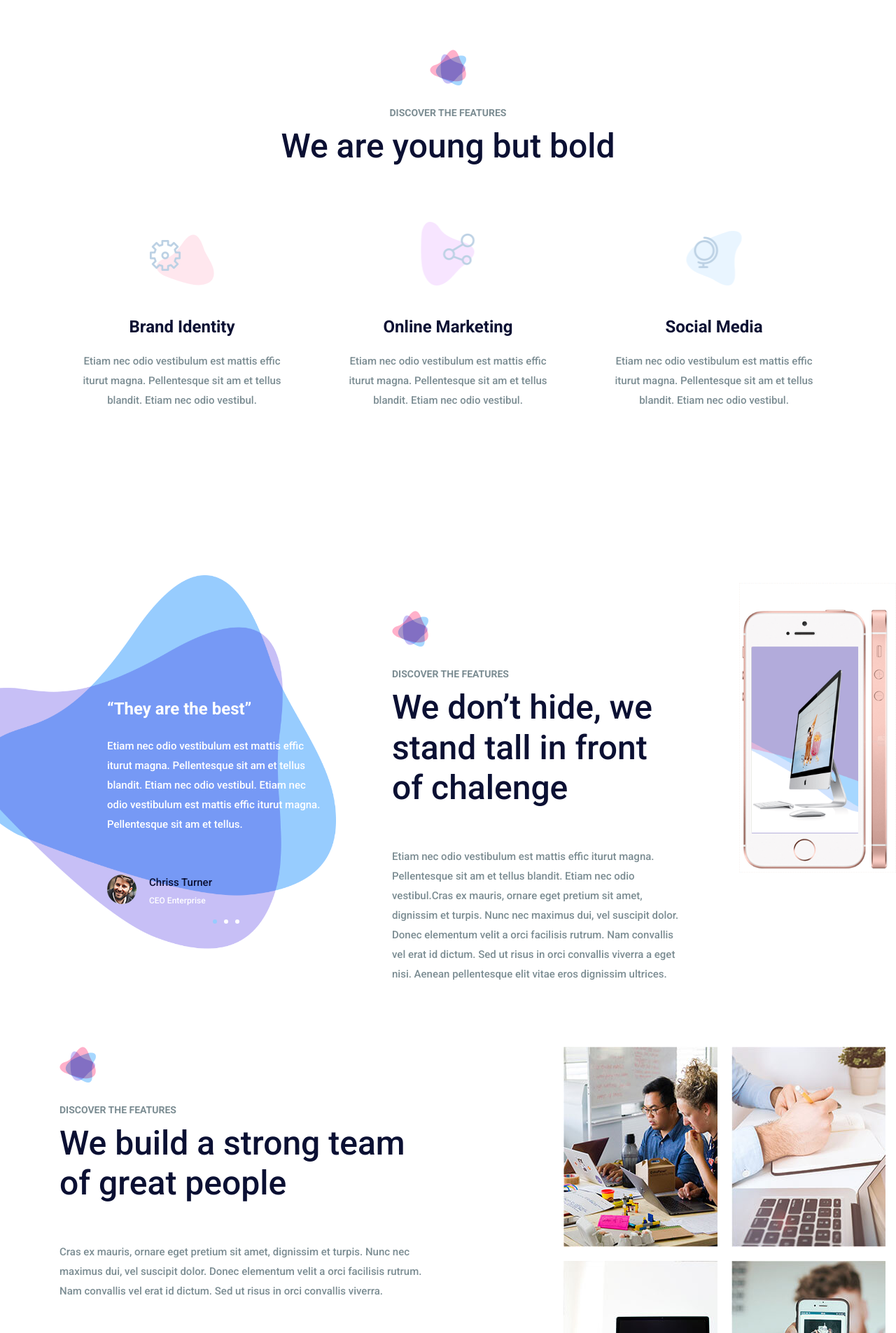
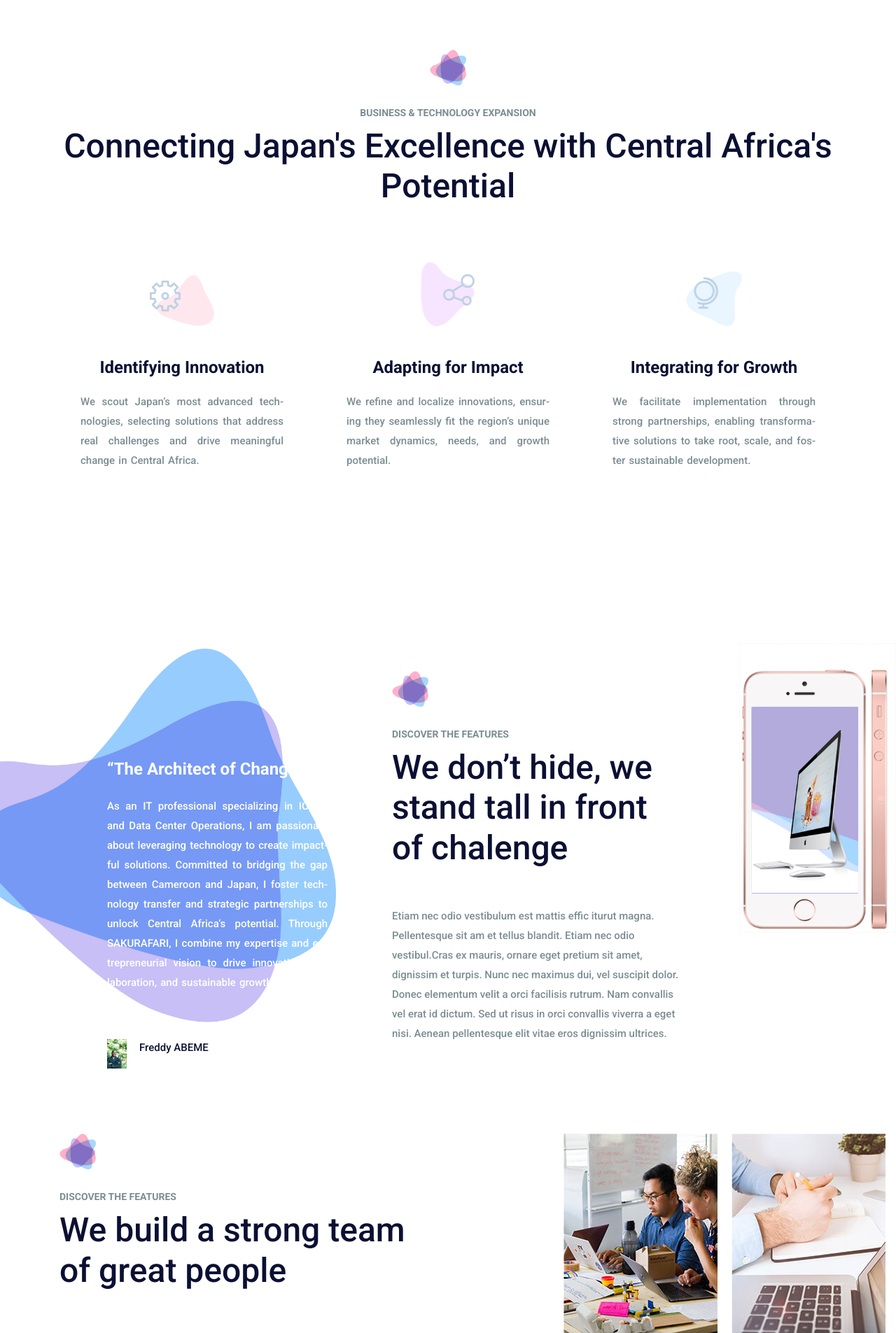
Before and after one commit to abyf/sakurafari, a Django app: page / in a window 1280 px wide. Shown: the part 949-2854 px from the top of the page at 70% size. Run offline with Django 5.2, Linux system fonts and the light colour scheme; some libraries are stand-ins or nearby versions.

Commit message:
Refinning

```diff
--- a/web_sakurafari/templates/elements.html
+++ b/web_sakurafari/templates/elements.html
@@ -330,7 +330,7 @@
                         <div class="col-lg-4 col-sm-6">
                             <aside class="f_widget f_about_widget">
                                 <img src="{% static 'web_sakurafari/img/logo.png' %}"  alt="">
-                                <p>Cras ex mauris, ornare eget pretium sit amet, dignissim et turpis. Nunc nec maximus dui, vel suscipit dolor. Donec elementum velit a orci facilisis rutrum.</p>
+                                <p style="text-align: justify;">At SAKURAFARI, we bridge the gap between Japan’s cutting-edge technology and Central Africa’s emerging opportunities. With Cameroon as the strategic entry point, we identify, adapt, and integrate transformative innovations that drive sustainable growth.</p>
                             </aside>
                         </div>
                         <div class="col-lg-4 col-sm-6">
@@ -369,7 +369,7 @@
             <div class="footer_copyright">
                 <div class="container">
                     <div class="float-sm-left">
-                        <h5>Copyright &copy;<script>document.write(new Date().getFullYear());</script> All rights reserved</h5>
+                        <h5>Copyright &copy;<script>document.write(new Date().getFullYear());</script> All rights reserved, SAKURAFARI</h5>
                     </div>
                     <div class="float-sm-right">
                         <ul>
--- a/web_sakurafari/templates/home.html
+++ b/web_sakurafari/templates/home.html
@@ -10,6 +10,18 @@
         <link rel="stylesheet" href="{% static 'web_sakurafari/img/fav-icon.png' %}">
         <!-- The above 3 meta tags *must* come first in the head; any other head content must come *after* these tags -->
         <title>SAKURAFARI</title>
+
+        <style>
+            .justified-text {
+                text-align: justify;
+                text-justify: inter-word;
+                margin-bottom: 10px;
+                line-height: 1.6;
+                hyphens: auto;
+                word-spacing: 0.1em;
+                max-width: 800px;
+            }
+        </style>
 
         <!-- Icon css link -->
         <link rel="stylesheet" href="{% static 'web_sakurafari/css/font-awesome.min.css' %}">
@@ -160,7 +172,7 @@
                             data-type="text"
                             data-responsive_offset="on"
                             data-frames="[{&quot;delay&quot;:10,&quot;speed&quot;:1500,&quot;frame&quot;:&quot;0&quot;,&quot;from&quot;:&quot;y:[-100%];z:0;rX:0deg;rY:0;rZ:0;sX:1;sY:1;skX:0;skY:0;&quot;,&quot;mask&quot;:&quot;x:0px;y:0px;s:inherit;e:inherit;&quot;,&quot;to&quot;:&quot;o:1;&quot;,&quot;ease&quot;:&quot;Power2.easeInOut&quot;},{&quot;delay&quot;:&quot;wait&quot;,&quot;speed&quot;:1500,&quot;frame&quot;:&quot;999&quot;,&quot;to&quot;:&quot;y:[175%];&quot;,&quot;mask&quot;:&quot;x:inherit;y:inherit;s:inherit;e:inherit;&quot;,&quot;ease&quot;:&quot;Power2.easeInOut&quot;}]"
-                            data-textAlign="['left','left','left','left','left','center']">Cameroon: <br />The Key to Driving <br />Innovation in the Region</div>
+                            data-textAlign="['left','left','left','left','left','center']">Identifying Innovation: <br />Solar World's Cutting-Edge <br />Portable Power Stations</div>
 
                             <div class="tp-caption tp-resizeme secand_text"
                                 data-x="['left','left','left','left','15','center']"
@@ -230,7 +242,7 @@
                             data-type="text"
                             data-responsive_offset="on"
                             data-frames="[{&quot;delay&quot;:10,&quot;speed&quot;:1500,&quot;frame&quot;:&quot;0&quot;,&quot;from&quot;:&quot;y:[-100%];z:0;rX:0deg;rY:0;rZ:0;sX:1;sY:1;skX:0;skY:0;&quot;,&quot;mask&quot;:&quot;x:0px;y:0px;s:inherit;e:inherit;&quot;,&quot;to&quot;:&quot;o:1;&quot;,&quot;ease&quot;:&quot;Power2.easeInOut&quot;},{&quot;delay&quot;:&quot;wait&quot;,&quot;speed&quot;:1500,&quot;frame&quot;:&quot;999&quot;,&quot;to&quot;:&quot;y:[175%];&quot;,&quot;mask&quot;:&quot;x:inherit;y:inherit;s:inherit;e:inherit;&quot;,&quot;ease&quot;:&quot;Power2.easeInOut&quot;}]"
-                            data-textAlign="['left','left','left','left','left','center']">Fostering Growth <br /> Through Technology <br />and Collaboration</div>
+                            data-textAlign="['left','left','left','left','left','center']">Identifying Innovation: <br /> TOKYO8 by <br /> TAIYO YUKA</div>
 
                             <div class="tp-caption tp-resizeme secand_text"
                                 data-x="['left','left','left','left','15','center']"
@@ -291,8 +303,8 @@
             <div class="container">
                 <div class="c_title">
                     <img src="{% static 'web_sakurafari/img/icon/title-icon.png' %}"  alt="">
-                    <h6>Discover the features</h6>
-                    <h2>We are young but bold</h2>
+                    <h6>Business & Technology Expansion</h6>
+                    <h2>Connecting Japan's Excellence with Central Africa's Potential</h2>
                 </div>
                 <div class="row feature_inner">
                     <div class="col-lg-4 col-sm-6">
@@ -300,8 +312,8 @@
                             <div class="f_icon">
                                 <img src="{% static 'web_sakurafari/img/icon/f-icon-1.png' %}"  alt="">
                             </div>
-                            <h4>Brand Identity</h4>
-                            <p>Etiam nec odio vestibulum est mattis effic iturut magna. Pellentesque sit am et tellus blandit. Etiam nec odio vestibul. </p>
+                            <h4>Identifying Innovation</h4>
+                            <p class="justified-text">We scout Japan’s most advanced technologies, selecting solutions that address real challenges and drive meaningful change in Central Africa.</p>
                             <a class="more_btn" href="#">Read More</a>
                         </div>
                     </div>
@@ -310,8 +322,8 @@
                             <div class="f_icon">
                                 <img src="{% static 'web_sakurafari/img/icon/f-icon-2.png' %}"  alt="">
                             </div>
-                            <h4>Online Marketing</h4>
-                            <p>Etiam nec odio vestibulum est mattis effic iturut magna. Pellentesque sit am et tellus blandit. Etiam nec odio vestibul. </p>
+                            <h4>Adapting for Impact</h4>
+                            <p class="justified-text">We refine and localize innovations, ensuring they seamlessly fit the region’s unique market dynamics, needs, and growth potential.</p>
                             <a class="more_btn" href="#">Read More</a>
                         </div>
                     </div>
@@ -320,8 +332,8 @@
                             <div class="f_icon">
                                 <img src="{% static 'web_sakurafari/img/icon/f-icon-3.png' %}"  alt="">
                             </div>
-                            <h4>Social Media</h4>
-                            <p>Etiam nec odio vestibulum est mattis effic iturut magna. Pellentesque sit am et tellus blandit. Etiam nec odio vestibul. </p>
+                            <h4>Integrating for Growth</h4>
+                            <p class="justified-text">We facilitate implementation through strong partnerships, enabling transformative solutions to take root, scale, and foster sustainable development.</p>
                             <a class="more_btn" href="#">Read More</a>
                         </div>
                     </div>
@@ -335,35 +347,14 @@
             <div class="left_3d">
                 <div class="shap_slider_inner owl-carousel">
                     <div class="item">
-                        <h4>“They are the best”</h4>
-                        <p>Etiam nec odio vestibulum est mattis effic iturut magna. Pellentesque sit am et tellus blandit. Etiam nec odio vestibul. Etiam nec odio vestibulum est mattis effic iturut magna. Pellentesque sit am et tellus.</p>
+                        <h4>“The Architect of Change”</h4>
+                        <p class="justified-text">As an IT professional specializing in ICT4D and Data Center Operations, I am passionate about leveraging technology to create impactful solutions. Committed to bridging the gap between Cameroon and Japan, I foster technology transfer and strategic partnerships to unlock Central Africa’s potential.
+                            Through SAKURAFARI, I combine my expertise and entrepreneurial vision to drive innovation, collaboration, and sustainable growth</p>
                         <div class="media">
-                            <img src="{% static 'web_sakurafari/img/team/people/people-5.jpg' %}"  alt="">
+                            <img src="{% static 'web_sakurafari/img/team/people/founder.jpg' %}"  alt="">
                             <div class="media-body">
-                                <h5>Chriss Turner</h5>
-                                <h6>CEO Enterprise</h6>
-                            </div>
-                        </div>
-                    </div>
-                    <div class="item">
-                        <h4>“They are the best”</h4>
-                        <p>Etiam nec odio vestibulum est mattis effic iturut magna. Pellentesque sit am et tellus blandit. Etiam nec odio vestibul. Etiam nec odio vestibulum est mattis effic iturut magna. Pellentesque sit am et tellus.</p>
-                        <div class="media">
-                            <img src="{% static 'web_sakurafari/img/team/people/people-5.jpg' %}"  alt="">
-                            <div class="media-body">
-                                <h5>Chriss Turner</h5>
-                                <h6>CEO Enterprise</h6>
-                            </div>
-                        </div>
-                    </div>
-                    <div class="item">
-                        <h4>“They are the best”</h4>
-                        <p>Etiam nec odio vestibulum est mattis effic iturut magna. Pellentesque sit am et tellus blandit. Etiam nec odio vestibul. Etiam nec odio vestibulum est mattis effic iturut magna. Pellentesque sit am et tellus.</p>
-                        <div class="media">
-                            <img src="{% static 'web_sakurafari/img/team/people/people-5.jpg' %}"  alt="">
-                            <div class="media-body">
-                                <h5>Chriss Turner</h5>
-                                <h6>CEO Enterprise</h6>
+                                <h5>Freddy ABEME</h5>
+                                <h6>Founder</h6>
                             </div>
                         </div>
                     </div>
@@ -502,7 +493,7 @@
                         <div class="col-lg-4 col-sm-6">
                             <aside class="f_widget f_about_widget">
                                 <img src="{% static 'web_sakurafari/img/logo.png' %}"  alt="">
-                                <p>Cras ex mauris, ornare eget pretium sit amet, dignissim et turpis. Nunc nec maximus dui, vel suscipit dolor. Donec elementum velit a orci facilisis rutrum.</p>
+                                <p class="justified-text">At SAKURAFARI, we bridge the gap between Japan’s cutting-edge technology and Central Africa’s emerging opportunities. With Cameroon as the strategic entry point, we identify, adapt, and integrate transformative innovations that drive sustainable growth.</p>
                             </aside>
                         </div>
                         <div class="col-lg-4 col-sm-6">
@@ -541,7 +532,7 @@
             <div class="footer_copyright">
                 <div class="container">
                     <div class="float-sm-left">
-                        <h5>Copyright &copy;<script>document.write(new Date().getFullYear());</script> All rights reserved</h5>
+                        <h5>Copyright &copy;<script>document.write(new Date().getFullYear());</script> All rights reserved, SAKURAFARI</h5>
                     </div>
                     <div class="float-sm-right">
                         <ul>
--- a/web_sakurafari/templates/portfolio.html
+++ b/web_sakurafari/templates/portfolio.html
@@ -138,7 +138,7 @@
                         <div class="col-lg-4 col-sm-6">
                             <aside class="f_widget f_about_widget">
                                 <img src="{% static 'web_sakurafari/img/logo.png' %}"  alt="">
-                                <p>Cras ex mauris, ornare eget pretium sit amet, dignissim et turpis. Nunc nec maximus dui, vel suscipit dolor. Donec elementum velit a orci facilisis rutrum.</p>
+                                <p style="text-align: justify;">At SAKURAFARI, we bridge the gap between Japan’s cutting-edge technology and Central Africa’s emerging opportunities. With Cameroon as the strategic entry point, we identify, adapt, and integrate transformative innovations that drive sustainable growth.</p>
                             </aside>
                         </div>
                         <div class="col-lg-4 col-sm-6">
@@ -177,7 +177,7 @@
             <div class="footer_copyright">
                 <div class="container">
                     <div class="float-sm-left">
-                        <h5>Copyright &copy;<script>document.write(new Date().getFullYear());</script> All rights reserved</h5>
+                        <h5>Copyright &copy;<script>document.write(new Date().getFullYear());</script> All rights reserved, SAKURAFARI</h5>
                     </div>
                     <div class="float-sm-right">
                         <ul>
```
Also changed, not shown: web_sakurafari/templates/about-us.html (+4 -3 lines), web_sakurafari/templates/blog.html (+9 -2 lines), web_sakurafari/templates/contact.html (+9 -2 lines), static/web_sakurafari/img/home-slider/slider2.png, static/web_sakurafari/img/home-slider/slider3.png, static/web_sakurafari/img/team/people/founder.jpg (added), static/web_sakurafari/img/team/people/people-5.jpg (deleted).
